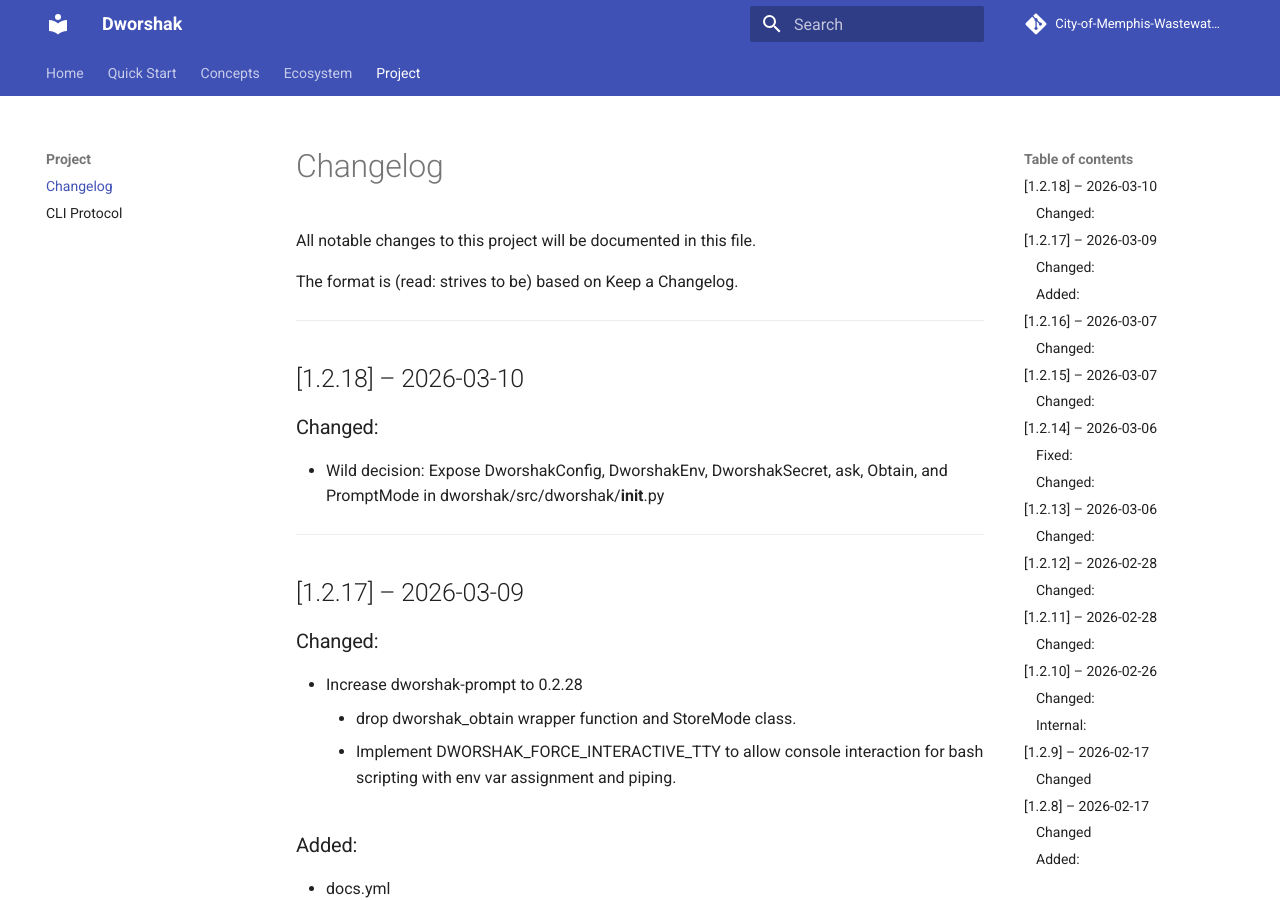
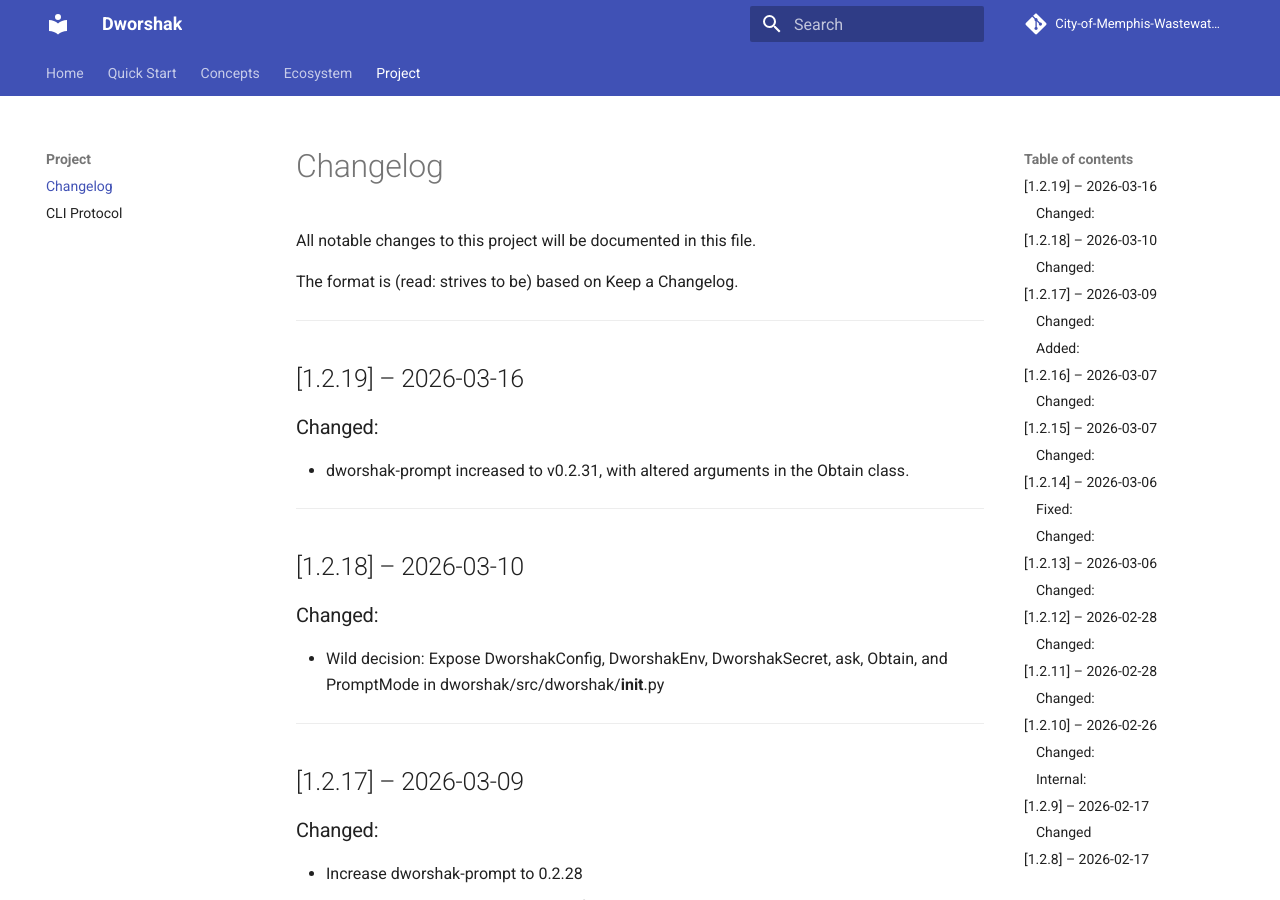
Before and after one commit to City-of-Memphis-Wastewater/dworshak, an MkDocs documentation site: the page built from docs/CHANGELOG.md, in a window 1280 px wide and 900 px high. Built offline with MkDocs 1.6.1 and Material for MkDocs 9.7.7, drawn with Linux system fonts in a browser that asks for light colours; comment, search, counter and statistics services are not loaded.

Commit message:
bump to 1.2.19, where dworshak-prompt is now at 0.2.31. Update docs to reflect argument changes in the Obtain() class.

```diff
--- a/docs/CHANGELOG.md
+++ b/docs/CHANGELOG.md
@@ -3,6 +3,12 @@
 All notable changes to this project will be documented in this file.
 
 The format is (read: strives to be) based on Keep a Changelog.
+
+---
+
+## [1.2.19] – 2026-03-16
+### Changed:
+- dworshak-prompt increased to v0.2.31, with altered arguments in the Obtain class.
 
 ---
 
```
Also changed, not shown: README.md (+1 -1 lines), docs/index.md (+1 -1 lines), assets/dworshak_v1.2.12_helptree.svg (deleted), assets/dworshak_v1.2.19_helptree.svg (added), 2 other files.
